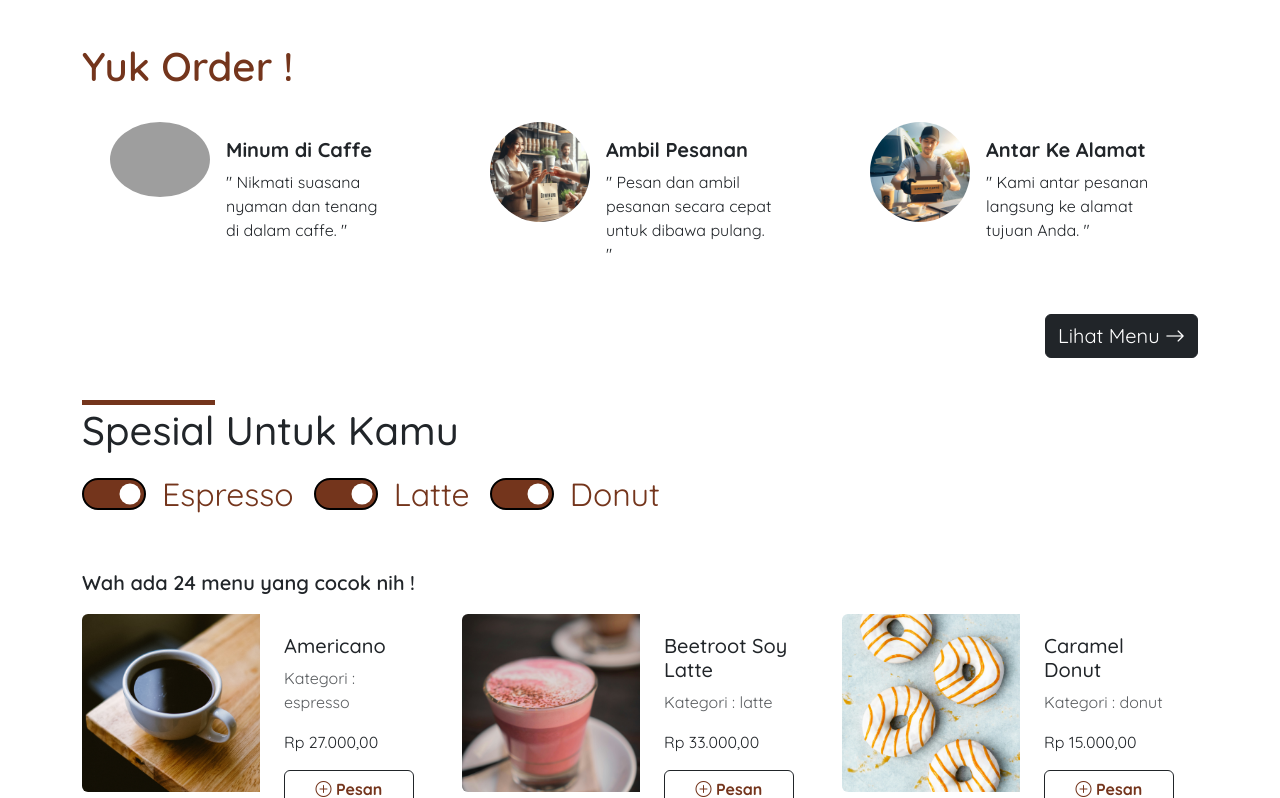
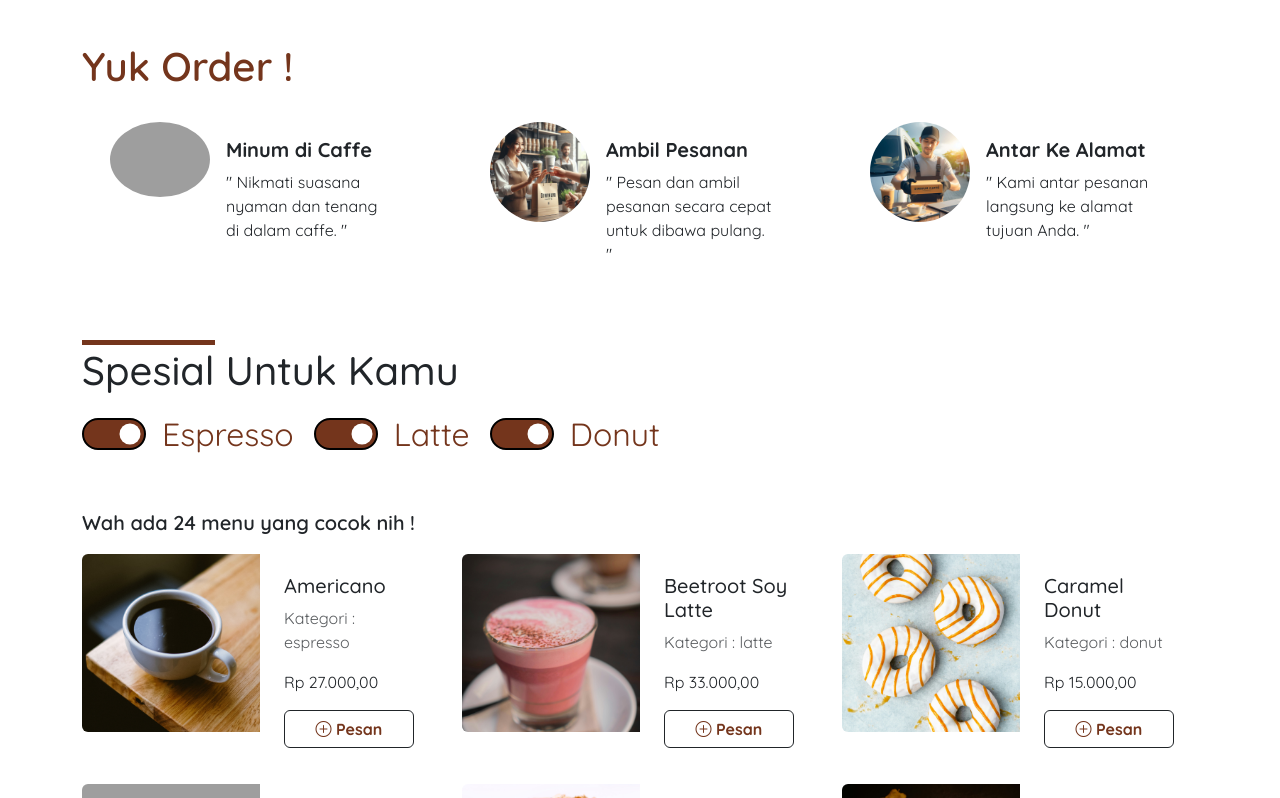
Before and after one commit to danimisme/Mini-Project-Using-React, a React (Vite) app: page /menu in a window 1280 px wide. Shown: the part 626-1424 px from the top of the page. Built offline with nearby package versions, Linux system fonts and the light colour scheme; grey boxes are pictures that could not be loaded.

Commit message:
merubah button pada cardSection

```diff
--- a/src/components/Fragments/CardSection.jsx
+++ b/src/components/Fragments/CardSection.jsx
@@ -1,8 +1,9 @@
 import Animation from "../../../aos";
 import { useEffect } from "react";
 import Card from "../Elements/Card";
+import { Link } from "react-router-dom";
 
-const CardSection = ({ data, title }) => {
+const CardSection = ({ data, title, action }) => {
   useEffect(() => {
     Animation();
   }, []);
@@ -21,16 +22,18 @@ const CardSection = ({ data, title }) => {
           />
         ))}
       </div>
+      {action && (
         <div className="d-flex justify-content-lg-end justify-content-center">
-        <a
-          href="menu.html"
-          className="btn btn-dark mt-3 fs-5 button_menu"
+          <Link
+            to={action}
+            className="btn btn-dark mt-3 fs-5 "
             data-aos="fade-left"
             data-aos-duration="2000"
           >
             Lihat Menu <i className="bi bi-arrow-right"></i>
-        </a>
+          </Link>
         </div>
+      )}
     </div>
   );
 };
--- a/src/pages/About.jsx
+++ b/src/pages/About.jsx
@@ -3,7 +3,6 @@ import Navbar from "../components/Fragments/Navbar";
 import Footer from "../components/Fragments/Footer";
 import Content from "../components/Fragments/Content";
 import { useEffect } from "react";
-import Modals from "../components/Elements/Modals";
 import BreadCrumb from "../components/Elements/BreadCrumb";
 
 const About = () => {
@@ -35,7 +34,6 @@ const About = () => {
         imageUrl="images/coffe-beans.jpg"
         description="Kami selalu menjamin bahan-bahan yang kami gunakan adalah bahan yang berkualitas. Dengan memahami pentingnya bahan-bahan berkualitas,kami berkomitmen untuk menyajikan kopi terbaik Indonesia kepada para pecinta kopi. Setiap gelas yang diminum tidak hanya sebuah minuman, tetapi juga pengalaman sensorial yang membangkitkan semua indra."
       />
-      <Modals />
       <Footer />
     </>
   );
--- a/src/pages/Home.jsx
+++ b/src/pages/Home.jsx
@@ -6,12 +6,10 @@ import Footer from "../components/Fragments/Footer";
 import FooterContent from "../components/Fragments/FooterContent";
 import { getSpecialMenu, getCarouselItems } from "../services/getData";
 import { useEffect, useState } from "react";
-import Modals from "../components/Elements/Modals";
 
 const Home = () => {
   const [spesialMenu, setSpesialMenu] = useState([]);
   const [carouselItems, setCarouselItems] = useState([]);
-
 
   useEffect(() => {
     window.scrollTo(0, 0);
@@ -23,7 +21,11 @@ const Home = () => {
     <>
       <Navbar active="Beranda" />
       <Carousel carouselItems={carouselItems} />
-      <CardSection title="Spesial untuk anda" data={spesialMenu} />
+      <CardSection
+        title="Spesial untuk anda"
+        data={spesialMenu}
+        action="/menu"
+      />
       <Content
         variant="content-right"
         title="Rasa Kopi yang Memukau"
@@ -33,7 +35,6 @@ const Home = () => {
               kreativitas menyatu dalam setiap tegukan yang diciptakannya."
       />
 
-      <Modals />
       <fiturModals />
       <FooterContent />
       <Footer />
```
Lines whose indentation alone changed are shown as unchanged.
